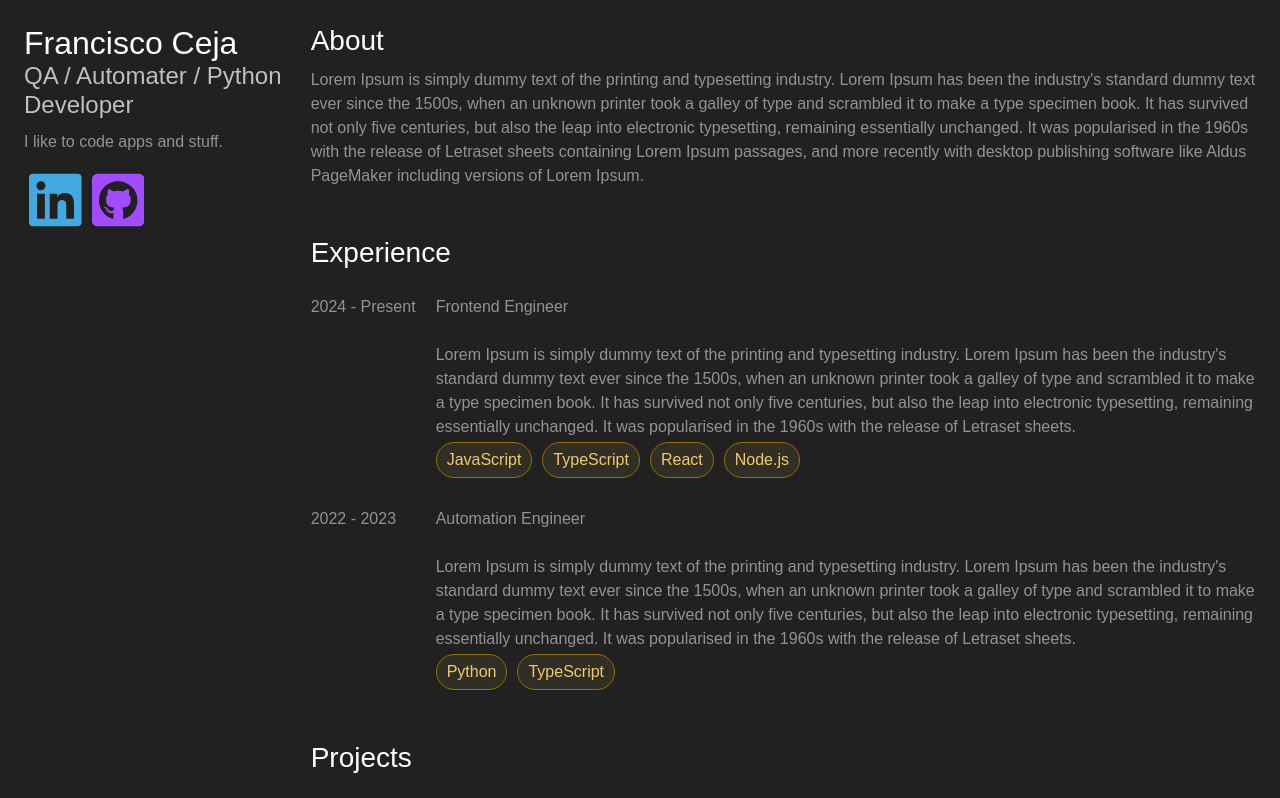
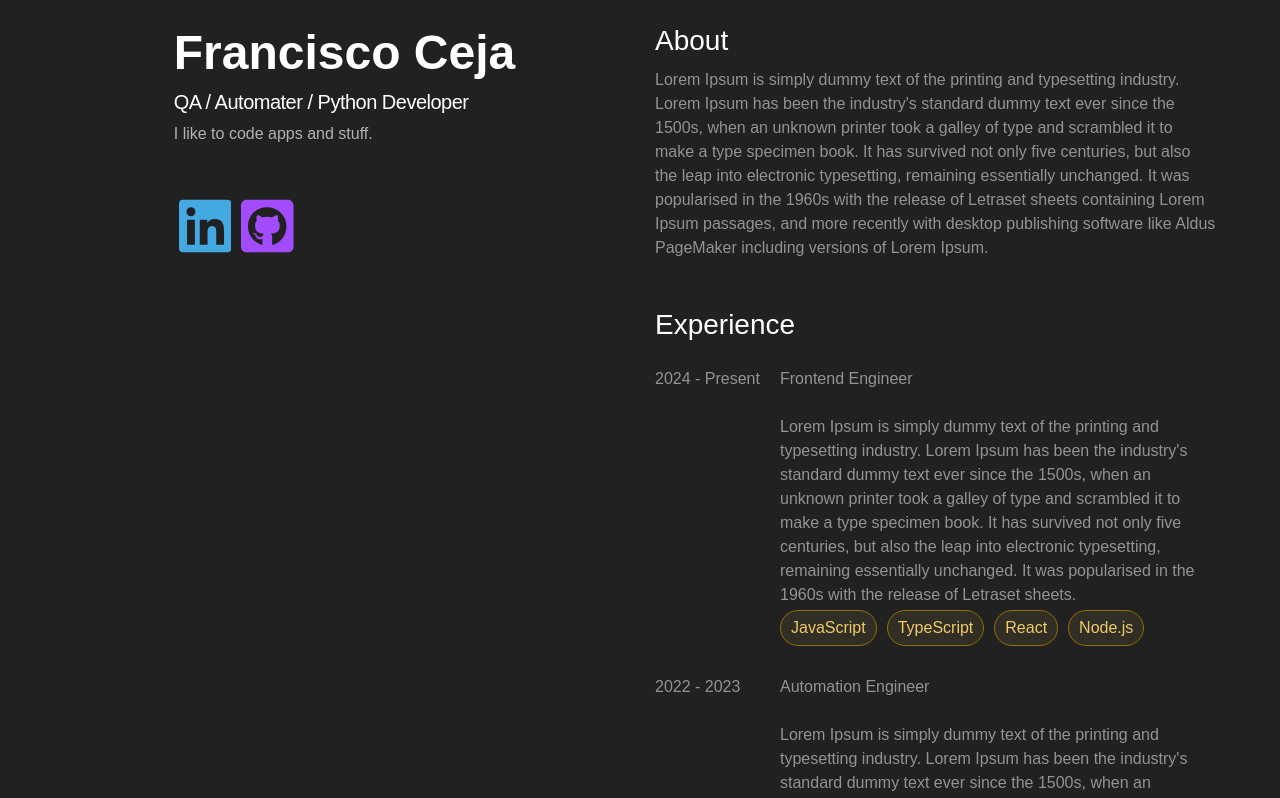
Before and after one commit to fceja/fceja.com_v2, a React (Vite) app: page / in a window 1280 px wide. Shown: the top 798 px of the page. Built offline with nearby package versions, Linux system fonts and the light colour scheme.

Commit message:
apply text decorations to header

```diff
--- a/src/scss/Global.scss
+++ b/src/scss/Global.scss
@@ -66,10 +66,15 @@ body {
     margin: 10px 0 0 0;
 }
 
+@media (min-width: $breakpoint-lg) {
+    .w-lg-50 {
+        width: 50%;
+    }
+}
+
 /* animations */
 .target-highlight {
     filter: drop-shadow(0 0 1em #ffffff);
-
 }
 
 .target-jump-up {
--- a/src/scss/components/home/ExperienceCardsList.scss
+++ b/src/scss/components/home/ExperienceCardsList.scss
@@ -1,4 +1,12 @@
 @import "@scss/Global.scss";
+
+.exp-list {
+    text-decoration: none;
+    margin: 0;
+    padding: 0;
+    list-style: none;
+
+}
 
 .card-year {
     white-space: nowrap;
--- a/src/scss/components/home/SocialLinks.scss
+++ b/src/scss/components/home/SocialLinks.scss
@@ -1,4 +1,8 @@
 @import "@scss/Global.scss";
+
+.social-links {
+    text-decoration: none;
+}
 
 [class^="link-icon"] {
 
--- a/src/scss/components/home/semantic/HomeHeader.scss
+++ b/src/scss/components/home/semantic/HomeHeader.scss
@@ -1,18 +1,71 @@
 @import "@scss/Global.scss";
 
-header {
-    h {
-        &1 {
-            @include text-h1;
+@media (max-width: $breakpoint-sm) {
+    header {
+        h1 {
+            color: rgb(255, 255, 255);
+            font-size: 2.25em; // 36px
+            font-weight: 700;
         }
 
-        &3 {
-            @include text-h3;
+        h2 {
+            color: rgb(255, 255, 255);
+            font-size: 1.125em; // 18px
+            letter-spacing: -0.4px;
+        }
+
+        p {
+            color: rgb(178, 178, 178);
+            font-weight: 300;
+        }
+
+    }
+}
+
+@media (min-width: #{$breakpoint-sm}) and (max-width: #{calc(#{$breakpoint-lg} - 1px)
+
+}) {
+    header {
+
+        h1 {
+            color: rgb(255, 255, 255);
+            font-size: 3em; // 48px
+            font-weight: 700;
+        }
+
+        h2 {
+            color: rgb(255, 255, 255);
+            font-size: 1.25em; // 20px
+            font-weight: 500;
+            letter-spacing: -0.5px;
+        }
+
+        p {
+            color: rgb(178, 178, 178);
+            font-weight: 300;
         }
     }
 
-    p {
-        @include text-p;
+}
 
+@media (min-width: $breakpoint-lg) {
+    header {
+        h1 {
+            color: rgb(255, 255, 255);
+            font-size: 3em; // 48px
+            font-weight: 700;
+        }
+
+        h2 {
+            color: rgb(255, 255, 255);
+            font-size: 1.25em; // 20px
+            font-weight: 500;
+            letter-spacing: -0.5px;
+        }
+
+        p {
+            color: rgb(178, 178, 178);
+            font-weight: 300;
+        }
     }
 }
--- a/src/scss/pages/HomePage.scss
+++ b/src/scss/pages/HomePage.scss
@@ -0,0 +1,7 @@
+@import "@scss/Global.scss";
+
+.homepage {
+    box-sizing: border-box;
+    gap: 30px;
+    max-width: $breakpoint-xl;
+}
--- a/src/ts/components/home/ExperienceCardsList.tsx
+++ b/src/ts/components/home/ExperienceCardsList.tsx
@@ -4,7 +4,7 @@ import Tags from "@common/components/Tags"
 
 const ExperienceCardsList = () => {
     return (
-        <ol className="p-0">
+        <ul className="exp-list p-0">
             {experienceCardsContent.map((elem, i) => {
                 return (
                     <li key={`li-${i}`} className={`exp-li-${i} mt-3 d-md-flex`}>
@@ -22,7 +22,7 @@ const ExperienceCardsList = () => {
                     </li>
                 )
             })}
-        </ol>
+        </ul>
     )
 }
 export default ExperienceCardsList
--- a/src/ts/components/home/PinnedProjectCardsList.tsx
+++ b/src/ts/components/home/PinnedProjectCardsList.tsx
@@ -21,7 +21,7 @@ const PinnedProjectCardsList = () => {
                     <div
                         key={`home-proj-card-${i}`}
                         id={`home-proj-card-${i}`}
-                        className={"d-md-flex flex-md-row-reverse"}
+                        className={"home-proj-card d-md-flex flex-md-row-reverse"}
                         style={{ margin: "50px 0 0 0" }}
                     >
                         <div className="home-proj-details">
@@ -65,7 +65,7 @@ const PinnedProjectCardsList = () => {
                     </div>
                 )
             })}
-        </div>
+        </div >
     )
 }
 export default PinnedProjectCardsList
--- a/src/ts/components/home/SocialLinks.tsx
+++ b/src/ts/components/home/SocialLinks.tsx
@@ -7,9 +7,13 @@ const svgStyle = {
 
 const SocialLinks = () => {
     return (
-        <div
-            className="social-links d-flex mt-3"
-            style={{ height: "60px" }}
+        <ul
+            className="social-links"
+            style={{
+                height: "60px",
+                margin: "50px 0 0 0",
+                padding: "0",
+            }}
         >
             <a
                 href={"https://www.linkedin.com/in/francisco-ceja-0837b158/"}
@@ -37,7 +41,7 @@ const SocialLinks = () => {
                     <path d="M400 32H48C21.5 32 0 53.5 0 80v352c0 26.5 21.5 48 48 48h352c26.5 0 48-21.5 48-48V80c0-26.5-21.5-48-48-48zM277.3 415.7c-8.4 1.5-11.5-3.7-11.5-8 0-5.4.2-33 .2-55.3 0-15.6-5.2-25.5-11.3-30.7 37-4.1 76-9.2 76-73.1 0-18.2-6.5-27.3-17.1-39 1.7-4.3 7.4-22-1.7-45-13.9-4.3-45.7 17.9-45.7 17.9-13.2-3.7-27.5-5.6-41.6-5.6-14.1 0-28.4 1.9-41.6 5.6 0 0-31.8-22.2-45.7-17.9-9.1 22.9-3.5 40.6-1.7 45-10.6 11.7-15.6 20.8-15.6 39 0 63.6 37.3 69 74.3 73.1-4.8 4.3-9.1 11.7-10.6 22.3-9.5 4.3-33.8 11.7-48.3-13.9-9.1-15.8-25.5-17.1-25.5-17.1-16.2-.2-1.1 10.2-1.1 10.2 10.8 5 18.4 24.2 18.4 24.2 9.7 29.7 56.1 19.7 56.1 19.7 0 13.9.2 36.5.2 40.6 0 4.3-3 9.5-11.5 8-66-22.1-112.2-84.9-112.2-158.3 0-91.8 70.2-161.5 162-161.5S388 165.6 388 257.4c.1 73.4-44.7 136.3-110.7 158.3zm-98.1-61.1c-1.9.4-3.7-.4-3.9-1.7-.2-1.5 1.1-2.8 3-3.2 1.9-.2 3.7.6 3.9 1.9.3 1.3-1 2.6-3 3zm-9.5-.9c0 1.3-1.5 2.4-3.5 2.4-2.2.2-3.7-.9-3.7-2.4 0-1.3 1.5-2.4 3.5-2.4 1.9-.2 3.7.9 3.7 2.4zm-13.7-1.1c-.4 1.3-2.4 1.9-4.1 1.3-1.9-.4-3.2-1.9-2.8-3.2.4-1.3 2.4-1.9 4.1-1.5 2 .6 3.3 2.1 2.8 3.4zm-12.3-5.4c-.9 1.1-2.8.9-4.3-.6-1.5-1.3-1.9-3.2-.9-4.1.9-1.1 2.8-.9 4.3.6 1.3 1.3 1.8 3.3.9 4.1zm-9.1-9.1c-.9.6-2.6 0-3.7-1.5s-1.1-3.2 0-3.9c1.1-.9 2.8-.2 3.7 1.3 1.1 1.5 1.1 3.3 0 4.1zm-6.5-9.7c-.9.9-2.4.4-3.5-.6-1.1-1.3-1.3-2.8-.4-3.5.9-.9 2.4-.4 3.5.6 1.1 1.3 1.3 2.8.4 3.5zm-6.7-7.4c-.4.9-1.7 1.1-2.8.4-1.3-.6-1.9-1.7-1.5-2.6.4-.6 1.5-.9 2.8-.4 1.3.7 1.9 1.8 1.5 2.6z" />
                 </svg>
             </a>
-        </div>
+        </ul>
     );
 };
 export default SocialLinks;
--- a/src/ts/components/home/semantic/HomeHeader.tsx
+++ b/src/ts/components/home/semantic/HomeHeader.tsx
@@ -3,11 +3,13 @@ import SocialLinks from "@components/home/SocialLinks"
 
 const HomeHeader = () => {
     return (
-        <header>
-            <h1>Francisco Ceja</h1>
-            <h3>QA / Automater / Python Developer</h3>
-            <p>I like to code apps and stuff.</p>
-            <SocialLinks />
+        <header className="w-lg-50 d-lg-flex">
+            <div className="mx-auto">
+                <h1>Francisco Ceja</h1>
+                <h2>QA / Automater / Python Developer</h2>
+                <p>I like to code apps and stuff.</p>
+                <SocialLinks />
+            </div>
         </header>
     )
 }
--- a/src/ts/components/home/semantic/HomeMain.tsx
+++ b/src/ts/components/home/semantic/HomeMain.tsx
@@ -6,10 +6,7 @@ import ArchivedProjectsLink from "@components/home/ArchivedProjectsLink"
 
 const HomeMain = () => {
     return (
-        <main
-            className="w-100 mt-3 mt-lg-0 mx-lg-auto"
-            style={{ maxWidth: "1000px" }}
-        >
+        <main className=" w-lg-50 mt-3 mt-lg-0 mx-lg-auto">
             <AboutSection />
             <ExperienceSection />
             <PinnedProjectsSection />
--- a/src/ts/content/HomePageContent.ts
+++ b/src/ts/content/HomePageContent.ts
@@ -1,4 +1,3 @@
-
 export const aboutContent = `
     Lorem Ipsum is simply dummy text of the printing and typesetting industry.
     Lorem Ipsum has been the industry's standard dummy text ever since the 1500s,
--- a/src/ts/pages/HomePage.tsx
+++ b/src/ts/pages/HomePage.tsx
@@ -1,3 +1,4 @@
+import "@scss/pages/HomePage.scss"
 import HomeHeader from "@components/home/semantic/HomeHeader";
 import HomeMain from "@components/home/semantic/HomeMain";
 import Spotlight from "@common/components/Spotlight";
@@ -6,7 +7,7 @@ const HomePage = () => {
     return (
         <>
             <Spotlight />
-            <div className="homepage p-4 d-lg-flex">
+            <div className="homepage p-4 d-lg-flex mx-auto">
                 <HomeHeader />
                 <HomeMain />
             </div >
```
